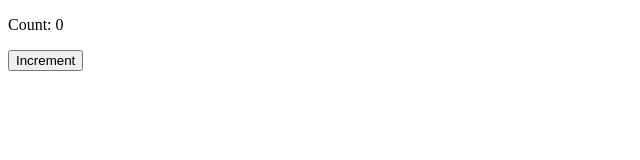
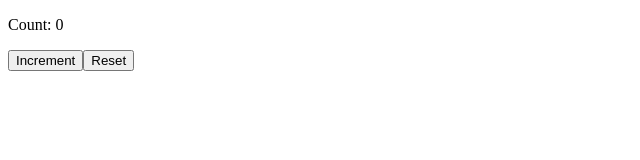
Before and after one commit to whiskycheese/cicd_app, a React (Vite) app: page / in a window 1280 px wide. Shown: the top 160 px of the page, without its empty margins (0-640 px from the left). Built offline with nearby package versions, Linux system fonts and the light colour scheme.

Commit message:
Add rest button

```diff
--- a/src/App.tsx
+++ b/src/App.tsx
@@ -9,6 +9,9 @@ function App() {
 			<button type="button" onClick={() => setCount((c) => c + 1)}>
 				Increment
 			</button>
+			<button type="button" onClick={() => setCount(0)}>
+				Reset
+			</button>
 		</main>
 	);
 }
```
Also changed, not shown: 1 other file (tests, documents, lock files or other folders).
